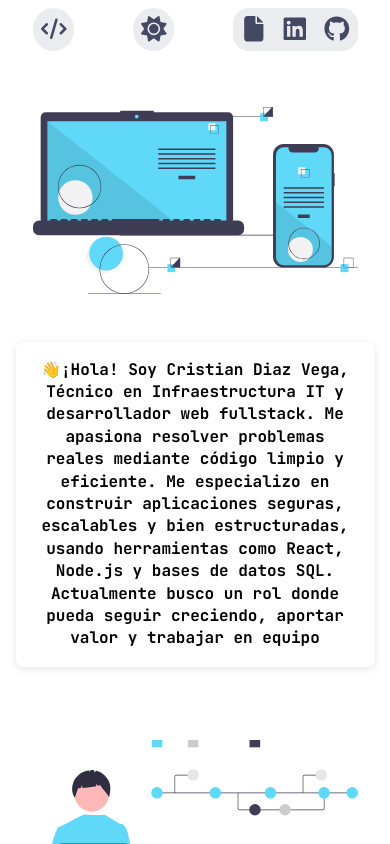
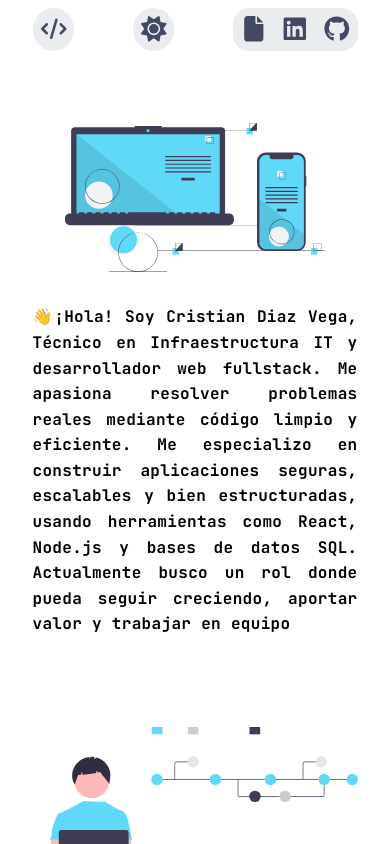
Before and after one commit to crisvegadiaz/PortafolioReact, a React (Vite) app: page /#/ in a window 390 px wide. Shown: the top 844 px of the page. Built offline with nearby package versions, Linux system fonts and the light colour scheme.

Commit message:
Refactor FormInputs component to remove required attribute; update error messages for clarity and improve styling in multiple components for better layout and user experience

```diff
--- a/src/components/FormInputs.jsx
+++ b/src/components/FormInputs.jsx
@@ -39,7 +39,6 @@ function FormInputs({ formData, form, handleInput, styles, iconColor }) {
         placeholder={formData.inputTelefono}
         pattern="[0-9]{10}"
         title={formData.inputErrorTelefono}
-        required
         onChange={handleInput}
         value={form.telefono}
         aria-label="Teléfono"
--- a/src/styles/Contacto.module.css
+++ b/src/styles/Contacto.module.css
@@ -8,24 +8,24 @@
 }
 
 .contacto {
-    align-items: center;
-    background-color: var(--light-background);
     display: flex;
     flex-direction: column;
+    align-items: center;
     gap: 3rem;
+    background-color: var(--light-background);
     grid-column: 1 / span 12;
 }
 
 .contacto__contenido {
+    display: flex;
     align-items: center;
-    display: flex;
     justify-content: space-between;
     width: 66.7%;
 }
 
 .contacto__contenido__img {
+    width: 35%;
     height: auto;
-    width: 35%;
 }
 
 .contacto__contenido__txt {
@@ -40,51 +40,51 @@
 }
 
 .contacto__contenido__txt a {
+    display: block;
+    width: 13rem;
+    margin: 5% auto;
+    padding: 1rem;
+    font-family: inherit;
+    font-size: 1.3rem;
+    font-weight: 700;
+    color: var(--light-surface);
     background-color: var(--light-text);
     border: none;
     border-radius: 1rem;
-    color: var(--light-surface);
-    font-family: inherit;
-    font-size: 1.3rem;
-    font-weight: 700;
     text-decoration: none;
     cursor: pointer;
-    margin: 5% auto;
+    position: relative;
+    overflow: hidden;
     outline: none;
-    overflow: hidden;
-    padding: 1rem;
-    position: relative;
+    z-index: 1;
     transition: color 0.4s ease-in-out;
-    width: 13rem;
-    z-index: 1;
-    display: block;
 }
 
 .contacto__contenido__txt a::before {
+    content: "";
+    position: absolute;
+    top: 50%;
+    left: 50%;
+    width: 1em;
+    height: 1em;
     background-color: var(--light-accent);
     border-radius: 50%;
-    content: '';
-    height: 1em;
-    left: 50%;
-    position: absolute;
-    top: 50%;
     transform: translate3d(-50%, -50%, 0) scale3d(0, 0, 0);
     transform-origin: center;
     transition: transform 0.45s ease-in-out;
-    width: 1em;
     z-index: -1;
 }
 
 .contacto__contenido__txt a:hover {
-    color: var(--color-black); /* Change 'a' tag's color on hover */
+    color: var(--color-black);
 }
 
 .contacto__contenido__txt a:hover::before {
     transform: translate3d(-50%, -50%, 0) scale3d(15, 15, 15);
 }
 
+/* Media Queries */
 @media only screen and (min-width: 768px) and (max-width: 1024px) {
-
     .titulo {
         font-size: 1.5rem;
     }
@@ -99,13 +99,15 @@
 
     .contacto__contenido__txt {
         font-size: 1rem;
+        text-align: justify;
+        hyphens: auto;
         width: 45%;
     }
 
     .contacto__contenido__txt a {
         font-size: 1rem;
+        width: 8.7rem;
         margin-top: 2rem;
-        width: 8.7rem;
     }
 }
 
@@ -115,10 +117,10 @@
     }
 
     .contacto__contenido {
+        flex-direction: column-reverse;
         align-items: center;
-        flex-direction: column-reverse;
+        justify-content: center;
         gap: 3rem;
-        justify-content: center;
         width: 100%;
     }
 
@@ -128,6 +130,8 @@
 
     .contacto__contenido__txt {
         font-size: 1rem;
+        text-align: justify;
+        hyphens: auto;
         width: 80%;
     }
 
--- a/src/styles/HabiBlan.module.css
+++ b/src/styles/HabiBlan.module.css
@@ -22,11 +22,6 @@
     width: 80%;
 }
 
-.habilidadBland__arti__img {
-    height: auto;
-    width: 40%;
-}
-
 .habilidadBland__arti__lista {
     color: var(--light-text);
     font-family: var(--font-monospace);
@@ -42,10 +37,11 @@
 
 .habilidadBland__arti__lista summary:hover {
     color: var(--light-accent);
-    transition: all 0.5s ease-in-out;
+    transition: color 0.5s ease-in-out;
 }
 
-.habilidadBland__arti__lista li:nth-child(2) {
+.habilidadBland__arti__lista li:nth-child(2),
+.habilidadBland__arti__lista li:nth-child(4) {
     margin-left: 3rem;
 }
 
@@ -53,12 +49,9 @@
     margin-left: 6rem;
 }
 
-.habilidadBland__arti__lista li:nth-child(4) {
-    margin-left: 3rem;
-}
-
 .habilidadBland__arti__lista li details p {
-    font-size: 1rem;
+    font-size: 1.1rem;
+    font-weight: 600;
     margin: 1rem;
     width: 30rem;
 }
@@ -66,22 +59,31 @@
 @media only screen and (min-width: 768px) and (max-width: 1024px) {
     .titulo {
         font-size: 1.5rem;
+        margin-bottom: 2rem;
+    }
+
+    .habilidadBland {
+        gap: 0;
     }
 
     .habilidadBland__arti {
         width: 100%;
-    }
-
-    .habilidadBland__arti__img {
-        width: 60%;
+        justify-content: space-around;
     }
 
     .habilidadBland__arti__lista {
         font-size: 1.2rem;
     }
 
+    .habilidadBland__arti__lista li:nth-child(2),
+    .habilidadBland__arti__lista li:nth-child(3),
+    .habilidadBland__arti__lista li:nth-child(4) {
+        margin-left: 0;
+    }
+
     .habilidadBland__arti__lista li details p {
-        width: 11rem;
+        width: 100%;
+        hyphens: auto;
     }
 }
 
@@ -95,23 +97,13 @@
         width: 100%;
     }
 
-    .habilidadBland__arti__img {
-        width: 100%;
-    }
-
     .habilidadBland__arti__lista {
         font-size: 1.2rem;
         width: 100%;
     }
 
-    .habilidadBland__arti__lista li:nth-child(2) {
-        margin-left: 0;
-    }
-
-    .habilidadBland__arti__lista li:nth-child(3) {
-        margin-left: 0;
-    }
-
+    .habilidadBland__arti__lista li:nth-child(2),
+    .habilidadBland__arti__lista li:nth-child(3),
     .habilidadBland__arti__lista li:nth-child(4) {
         margin-left: 0;
     }
--- a/src/styles/Intro.module.css
+++ b/src/styles/Intro.module.css
@@ -1,64 +1,61 @@
 .intro {
+  grid-column: 2 / span 10;
+  display: flex;
   align-items: center;
-    display: flex;
-    gap: 5%;
-    grid-column: 2 / span 10;
   justify-content: center;
+  gap: 3rem;
   margin: 8rem 0;
+  transition: all 0.3s ease-in-out;
 }
 
 .intro__img {
+  width: 25rem;
   height: auto;
-    width: 25rem;
+  transition: transform 0.3s ease-in-out;
+}
+
+.intro__img:hover {
+  transform: scale(1.05);
 }
 
 .intro__txt {
-    color: var(--light-text);
+  width: 40%;
+  max-width: 65ch;
   font-family: var(--font-monospace);
   font-size: 1.1rem;
-    font-display: swap;
   font-weight: 700;
-    line-height: 1.4;
-    text-align: left;
-    width: 40%;
-    padding: 1rem;
-    background: rgba(255, 255, 255, 0.05);
-    border-radius: 8px;
-    border: 1px solid rgba(255, 255, 255, 0.1);
-    box-shadow: 0 2px 8px rgba(0, 0, 0, 0.1);
+  line-height: 1.6;
+  letter-spacing: 0.02em;
+  color: var(--light-text);
+  text-align: center;
+  transition: color 0.3s ease-in-out;
 }
 
+.intro__txt:hover {
+  color: var(--primary-color);
+}
 
-
-@media only screen and (min-width: 768px) and (max-width: 1024px) {
+@media (max-width: 1024px) {
   .intro {
-        margin: 5rem 0;
+    flex-direction: column;
+    margin: 4rem 0;
+    gap: 2rem;
   }
 
   .intro__img {
-        width: 50%;
+    width: 80%;
   }
 
   .intro__txt {
+    width: 100%;
     font-size: 1rem;
+    text-align: justify;
+    hyphens: auto;
+  }
+}
+
+@media (min-width: 768px) and (max-width: 1024px) {
+  .intro__img {
     width: 50%;
   }
 }
-
-@media only screen and (max-width: 767px) {
-    .intro {
-        flex-direction: column;
-        gap: 3rem;
-        margin: 3rem 0;
-    }
-
-    .intro__img {
-        width: 100%;
-    }
-
-    .intro__txt {
-        font-size: 1rem;
-        text-align: center;
-        width: 100%;
-    }
-}
--- a/src/styles/Proyecto.module.css
+++ b/src/styles/Proyecto.module.css
@@ -28,8 +28,13 @@
   font-size: 1.2rem;
   font-weight: 600;
   line-height: 1.5;
+  /* text-align: center; */
+  width: 40%;
+}
+
+.proyecto__arti__div p {
   text-align: center;
-    width: 40%;
+  /* hyphens: auto; */
 }
 
 .proyecto__arti__img {
@@ -56,12 +61,13 @@
   width: 13rem;
   z-index: 1;
   display: block;
+  text-align: center;
 }
 
 .proyecto__arti__div a::before {
   background-color: var(--light-accent);
   border-radius: 50%;
-    content: '';
+  content: "";
   height: 1em;
   left: 50%;
   position: absolute;
@@ -75,13 +81,13 @@
 
 .proyecto__arti__div a:hover {
   color: var(--color-black);
-    /* Change 'a' tag's color on hover */
 }
 
 .proyecto__arti__div a:hover::before {
   transform: translate3d(-50%, -50%, 0) scale3d(15, 15, 15);
 }
 
+/* Media Queries */
 @media only screen and (min-width: 768px) and (max-width: 1024px) {
   .titulo {
     font-size: 1.5rem;
@@ -94,6 +100,11 @@
   .proyecto__arti__div {
     font-size: 1rem;
     width: 45%;
+  }
+
+  .proyecto__arti__div p {
+    text-align: justify;
+    hyphens: auto;
   }
 
   .proyecto__arti__img {
@@ -117,7 +128,6 @@
   }
 
   .proyecto__arti {
-        align-items: center;
     flex-direction: column-reverse;
     gap: 3rem;
     justify-content: center;
@@ -129,6 +139,11 @@
     width: 100%;
   }
 
+  .proyecto__arti__div p {
+    text-align: justify;
+    hyphens: auto;
+  }
+
   .proyecto__arti__img {
     width: 100%;
   }
--- a/src/texts/Formulario.json
+++ b/src/texts/Formulario.json
@@ -1,10 +1,10 @@
 {
   "inputNombre": "Nombre completo",
-  "inputErroNombre": "Por favor, ingrese un nombre válido ❌",
+  "inputErroNombre": "Por favor, ingrese un nombre válido. Este campo es obligatorio ❌",
   "inputEmail": "Correo electrónico",
-  "inputErrorEmail": "Por favor, ingrese un correo electrónico válido ❌",
+  "inputErrorEmail": "Por favor, ingrese un correo electrónico válido. Este campo es obligatorio ❌",
   "inputTelefono": "Número de teléfono",
-  "inputErrorTelefono": "Por favor, ingrese un número de teléfono válido ❌",
+  "inputErrorTelefono": "Por favor, ingrese un número de teléfono válido. No es obligatorio ❌",
   "inputMensaje": "Escriba su mensaje aquí...",
   "btnInicio": "Inicio",
   "btnEnviar": "Enviar",
```
Lines whose indentation alone changed are shown as unchanged.
